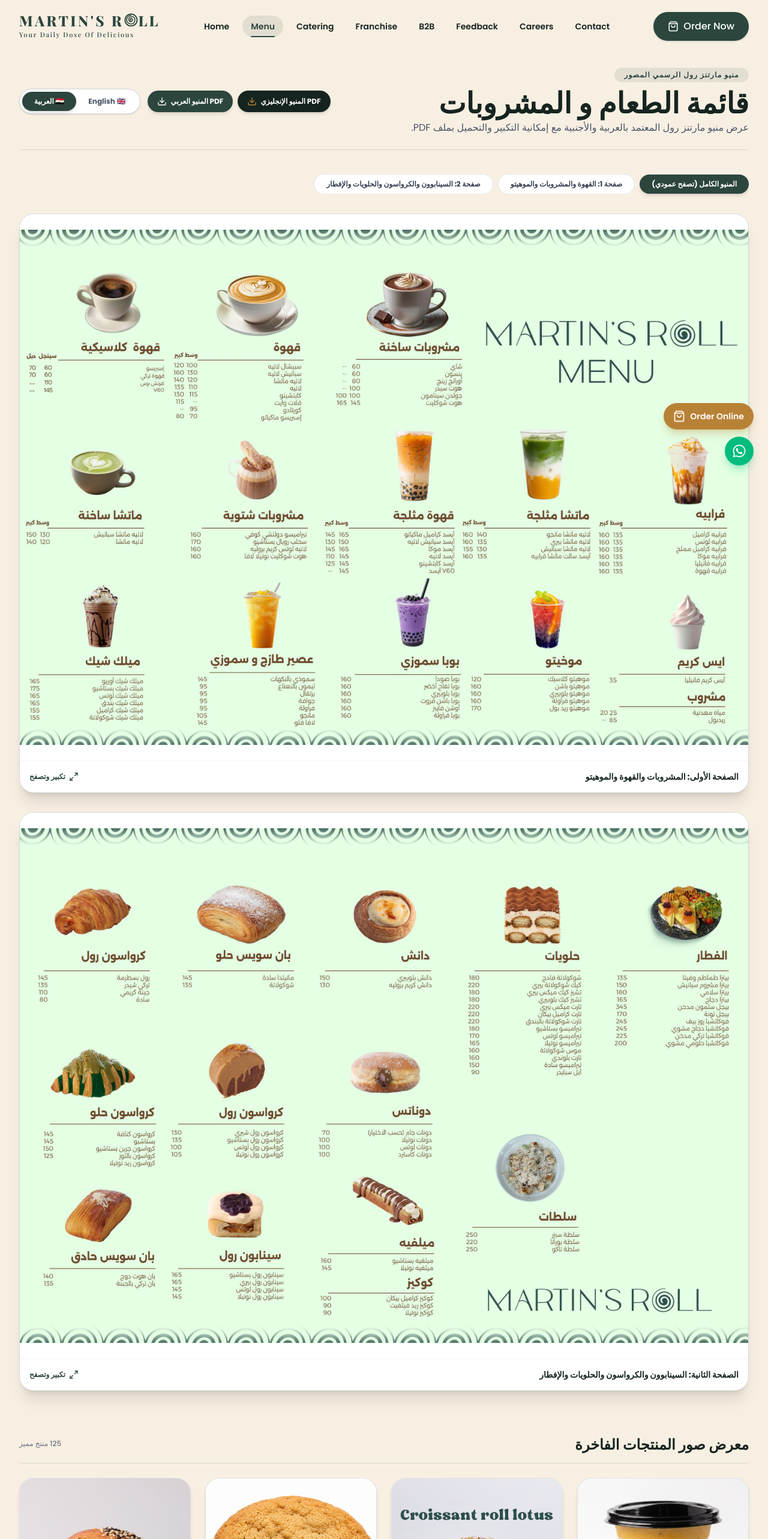
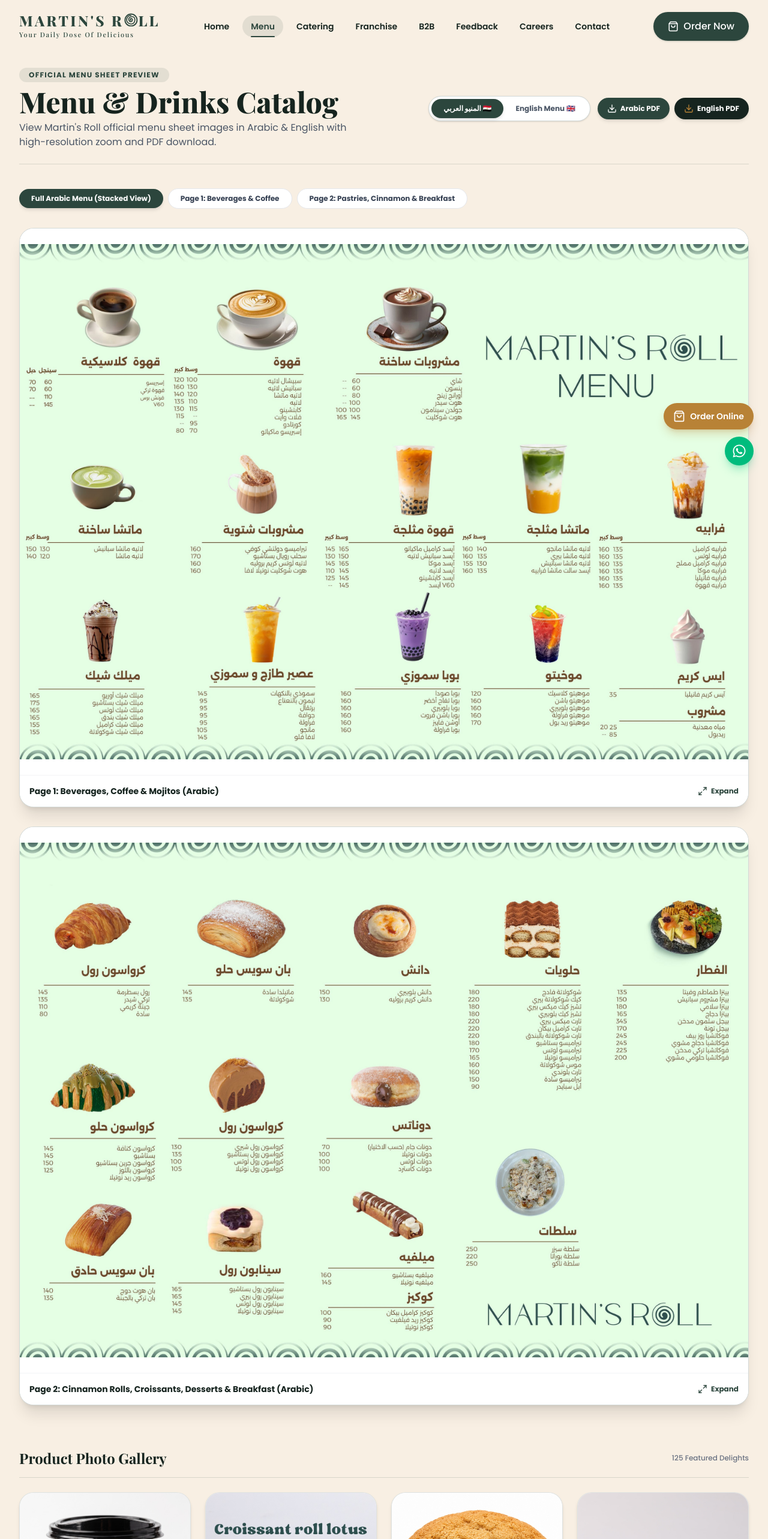
Before and after one commit to HemaEzzat123/martinsrolleg, a React (Vite) app: page /menu in a window 1280 px wide. Shown: the top 2566 px of the page at 60% size. Built offline with nearby package versions, Linux system fonts and the light colour scheme; a web font is replaced by a local one.

Commit message:
adding feedback and arapic menu

```diff
--- a/src/pages/Menu.jsx
+++ b/src/pages/Menu.jsx
@@ -8,15 +8,13 @@
   FiZoomIn,
   FiZoomOut,
   FiRotateCcw,
-  FiMove,
-  FiGlobe,
-  FiGrid
+  FiMove
 } from 'react-icons/fi';
 import { PRODUCTS } from '../data/products';
 import { PageTransition } from '../components/common/PageTransition';
 
 export const Menu = () => {
-  const [activeLang, setActiveLang] = useState('ar'); // 'ar' or 'en'
+  const [activeMenuSheet, setActiveMenuSheet] = useState('ar'); // 'ar' or 'en'
   const [activeTab, setActiveTab] = useState('full'); // 'full', 'p1', 'p2'
   const [selectedImage, setSelectedImage] = useState(null);
   const [selectedImageTitle, setSelectedImageTitle] = useState('');
@@ -27,24 +25,19 @@
   const dragStartRef = useRef({ x: 0, y: 0 });
   const viewportRef = useRef(null);
 
-  const isAr = activeLang === 'ar';
-
   const menuImages = {
     ar: {
       full: {
         src: '/images/menu-pages/menu-ar-full.jpg',
-        title: "قائمة طعام مارتنز رول الرسمية (كاملة)",
-        titleEn: "Martin's Roll Official Menu Sheet (Full)"
+        title: "Martin's Roll Official Arabic Menu (Full)"
       },
       p1: {
         src: '/images/menu-pages/menu-ar-p1.jpg',
-        title: "الصفحة الأولى: المشروبات والقهوة والموهيتو",
-        titleEn: "Page 1: Beverages, Coffee & Mojitos"
+        title: "Page 1: Beverages, Coffee & Mojitos (Arabic)"
       },
       p2: {
         src: '/images/menu-pages/menu-ar-p2.jpg',
-        title: "الصفحة الثانية: السينابوون والكرواسون والحلويات والإفطار",
-        titleEn: "Page 2: Cinnamon Rolls, Croissants, Desserts & Breakfast"
+        title: "Page 2: Cinnamon Rolls, Croissants, Desserts & Breakfast (Arabic)"
       },
       pdfUrl: '/المنيو.pdf',
       pdfName: 'Martins-Roll-Menu-Arabic.pdf'
@@ -52,8 +45,7 @@
     en: {
       full: {
         src: '/images/menu-pages/menu-full.jpg',
-        title: "Martin's Roll Official English Menu Sheet",
-        titleEn: "Martin's Roll Official English Menu Sheet"
+        title: "Martin's Roll Official English Menu Sheet"
       },
       pdfUrl: '/Martins-Menu.pdf',
       pdfName: 'Martins-Roll-Menu-English.pdf'
@@ -199,11 +191,11 @@
     return () => el.removeEventListener('wheel', onWheel);
   }, [selectedImage]);
 
-  const currentLangData = menuImages[activeLang];
+  const currentSheetData = menuImages[activeMenuSheet];
 
   return (
     <PageTransition>
-      <div className="relative pt-28 pb-20 bg-brand-cream min-h-screen font-body" dir={isAr ? 'rtl' : 'ltr'}>
+      <div className="relative pt-28 pb-20 bg-brand-cream min-h-screen font-body text-brand-dark" dir="ltr">
 
         {/* Ambient glow backgrounds */}
         <div className="absolute top-1/4 left-10 w-96 h-96 bg-brand-olive/10 rounded-full blur-3xl pointer-events-none" />
@@ -211,62 +203,60 @@
 
         <div className="max-w-7xl mx-auto px-4 sm:px-6 lg:px-8 relative z-10 space-y-10">
 
-          {/* Header & Main Controls */}
+          {/* Header & Menu Sheet Controls */}
           <div className="flex flex-col md:flex-row items-center justify-between gap-6 border-b border-brand-olive/15 pb-6">
 
-            <div className="text-center md:text-right">
+            <div>
               <span className="inline-block px-4 py-1 mb-2 text-xs font-bold uppercase tracking-widest text-brand-olive bg-brand-olive/10 rounded-full">
-                {isAr ? 'منيو مارتنز رول الرسمي المصور' : "Martin's Roll Official Menu Preview"}
+                Official Menu Sheet Preview
               </span>
               <h1 className="text-3xl sm:text-5xl font-extrabold font-heading text-brand-dark">
-                {isAr ? 'قائمة الطعام و المشروبات' : 'Menu & Drinks Catalog'}
+                Menu & Drinks Catalog
               </h1>
               <p className="mt-2 text-sm sm:text-base text-gray-600 max-w-xl">
-                {isAr
-                  ? 'عرض منيو مارتنز رول المعتمد بالعربية والأجنبية مع إمكانية التكبير والتحميل بملف PDF.'
-                  : "View Martin's Roll official menu sheet images in Arabic and English with zoom and PDF download."}
+                View Martin's Roll official menu sheet images in Arabic & English with high-resolution zoom and PDF download.
               </p>
             </div>
 
-            {/* Language Switcher & Dual PDF Download Buttons */}
-            <div className="flex flex-col sm:flex-row items-center gap-3 shrink-0" dir="ltr">
+            {/* Menu Sheet Toggle Buttons & PDF Downloads */}
+            <div className="flex flex-col sm:flex-row items-center gap-3 shrink-0">
 
-              {/* Language Selector Buttons */}
+              {/* Sheet Language Switcher */}
               <div className="flex items-center bg-white border border-brand-olive/20 rounded-full p-1 shadow-sm">
                 <button
                   onClick={() => {
-                    setActiveLang('ar');
+                    setActiveMenuSheet('ar');
                     setActiveTab('full');
                   }}
                   className={`px-5 py-2 rounded-full text-xs font-bold transition-all cursor-pointer ${
-                    isAr ? 'bg-brand-olive text-white shadow-md' : 'text-gray-600 hover:text-brand-dark'
+                    activeMenuSheet === 'ar' ? 'bg-brand-olive text-white shadow-md' : 'text-gray-600 hover:text-brand-dark'
                   }`}
                 >
-                  العربية 🇪🇬
+                  المنيو العربي 🇪🇬
                 </button>
                 <button
                   onClick={() => {
-                    setActiveLang('en');
+                    setActiveMenuSheet('en');
                     setActiveTab('full');
                   }}
                   className={`px-5 py-2 rounded-full text-xs font-bold transition-all cursor-pointer ${
-                    !isAr ? 'bg-brand-olive text-white shadow-md' : 'text-gray-600 hover:text-brand-dark'
+                    activeMenuSheet === 'en' ? 'bg-brand-olive text-white shadow-md' : 'text-gray-600 hover:text-brand-dark'
                   }`}
                 >
-                  English 🇬🇧
+                  English Menu 🇬🇧
                 </button>
               </div>
 
-              {/* PDF Downloads */}
+              {/* PDF Download Buttons */}
               <div className="flex items-center space-x-2">
                 <a
                   href="/المنيو.pdf"
                   download="Martins-Roll-Menu-Arabic.pdf"
                   className="inline-flex items-center space-x-1.5 bg-brand-olive hover:bg-brand-olive-dark text-white px-4 py-2.5 rounded-full text-xs font-bold transition-all shadow-md cursor-pointer"
-                  title="تحميل المنيو العربي PDF"
+                  title="Download Arabic Menu PDF"
                 >
                   <FiDownload className="w-4 h-4" />
-                  <span>{isAr ? 'المنيو العربي PDF' : 'Arabic PDF'}</span>
+                  <span>Arabic PDF</span>
                 </a>
 
                 <a
@@ -276,7 +266,7 @@
                   title="Download English Menu PDF"
                 >
                   <FiDownload className="w-4 h-4 text-brand-gold" />
-                  <span>{isAr ? 'المنيو الإنجليزي PDF' : 'English PDF'}</span>
+                  <span>English PDF</span>
                 </a>
               </div>
 
@@ -287,8 +277,8 @@
           {/* Menu Sheet Image Display */}
           <div className="space-y-6">
 
-            {/* Arabic Page Tabs Selector (Only for Arabic menu which has Page 1 & Page 2) */}
-            {isAr && (
+            {/* Page Tabs Selector for Arabic Sheet */}
+            {activeMenuSheet === 'ar' && (
               <div className="flex items-center justify-center sm:justify-start space-x-2 overflow-x-auto pb-2 no-scrollbar">
                 <button
                   onClick={() => setActiveTab('full')}
@@ -298,7 +288,7 @@
                       : 'bg-white text-gray-700 hover:bg-gray-100 border border-gray-200'
                   }`}
                 >
-                  المنيو الكامل (تصفح عمودي)
+                  Full Arabic Menu (Stacked View)
                 </button>
                 <button
                   onClick={() => setActiveTab('p1')}
@@ -308,7 +298,7 @@
                       : 'bg-white text-gray-700 hover:bg-gray-100 border border-gray-200'
                   }`}
                 >
-                  صفحة 1: القهوة والمشروبات والموهيتو
+                  Page 1: Beverages & Coffee
                 </button>
                 <button
                   onClick={() => setActiveTab('p2')}
@@ -318,42 +308,42 @@
                       : 'bg-white text-gray-700 hover:bg-gray-100 border border-gray-200'
                   }`}
                 >
-                  صفحة 2: السينابوون والكرواسون والحلويات والإفطار
+                  Page 2: Pastries, Cinnamon & Breakfast
                 </button>
               </div>
             )}
 
-            {/* Image Preview Cards */}
-            {isAr ? (
+            {/* Menu Sheet Image Viewer Cards */}
+            {activeMenuSheet === 'ar' ? (
               activeTab === 'full' ? (
-                /* Full Stack View for Arabic (Displays both pages clearly stacked) */
+                /* Full Stacked View for Arabic Sheet */
                 <div className="space-y-8">
                   {/* Page 1 */}
                   <div className="relative group rounded-3xl overflow-hidden shadow-xl border border-brand-olive/20 bg-white">
                     <div
                       className="relative cursor-pointer overflow-hidden flex items-center justify-center bg-gray-50"
-                      onClick={() => openImage(currentLangData.p1.src, currentLangData.p1.title)}
+                      onClick={() => openImage(currentSheetData.p1.src, currentSheetData.p1.title)}
                     >
                       <img
-                        src={currentLangData.p1.src}
-                        alt={currentLangData.p1.title}
+                        src={currentSheetData.p1.src}
+                        alt={currentSheetData.p1.title}
                         className="w-full h-auto object-contain group-hover:scale-[1.01] transition-transform duration-500"
                       />
                       <div className="absolute inset-0 bg-brand-dark/20 opacity-0 group-hover:opacity-100 transition-opacity duration-300 flex items-center justify-center">
                         <span className="bg-white/95 text-brand-dark px-5 py-2.5 rounded-2xl font-bold text-sm shadow-xl flex items-center space-x-2">
                           <FiEye className="w-5 h-5 text-brand-olive" />
-                          <span>اضغط لتكبير صفحة المشروبات ملء الشاشة</span>
+                          <span>Click to Zoom Beverages Page</span>
                         </span>
                       </div>
                     </div>
                     <div className="p-4 bg-white border-t border-gray-100 flex items-center justify-between text-sm">
-                      <span className="font-bold text-brand-dark">{currentLangData.p1.title}</span>
+                      <span className="font-bold text-brand-dark">{currentSheetData.p1.title}</span>
                       <button
-                        onClick={() => openImage(currentLangData.p1.src, currentLangData.p1.title)}
+                        onClick={() => openImage(currentSheetData.p1.src, currentSheetData.p1.title)}
                         className="inline-flex items-center space-x-1.5 text-xs font-bold text-brand-olive cursor-pointer"
                       >
                         <FiMaximize2 className="w-4 h-4" />
-                        <span>تكبير وتصفح</span>
+                        <span>Expand</span>
                       </button>
                     </div>
                   </div>
@@ -362,59 +352,59 @@
                   <div className="relative group rounded-3xl overflow-hidden shadow-xl border border-brand-olive/20 bg-white">
                     <div
                       className="relative cursor-pointer overflow-hidden flex items-center justify-center bg-gray-50"
-                      onClick={() => openImage(currentLangData.p2.src, currentLangData.p2.title)}
+                      onClick={() => openImage(currentSheetData.p2.src, currentSheetData.p2.title)}
                     >
                       <img
-                        src={currentLangData.p2.src}
-                        alt={currentLangData.p2.title}
+                        src={currentSheetData.p2.src}
+                        alt={currentSheetData.p2.title}
                         className="w-full h-auto object-contain group-hover:scale-[1.01] transition-transform duration-500"
                       />
                       <div className="absolute inset-0 bg-brand-dark/20 opacity-0 group-hover:opacity-100 transition-opacity duration-300 flex items-center justify-center">
                         <span className="bg-white/95 text-brand-dark px-5 py-2.5 rounded-2xl font-bold text-sm shadow-xl flex items-center space-x-2">
                           <FiEye className="w-5 h-5 text-brand-olive" />
-                          <span>اضغط لتكبير صفحة الحلويات والمعجنات ملء الشاشة</span>
+                          <span>Click to Zoom Pastries & Desserts Page</span>
                         </span>
                       </div>
                     </div>
                     <div className="p-4 bg-white border-t border-gray-100 flex items-center justify-between text-sm">
-                      <span className="font-bold text-brand-dark">{currentLangData.p2.title}</span>
+                      <span className="font-bold text-brand-dark">{currentSheetData.p2.title}</span>
                       <button
-                        onClick={() => openImage(currentLangData.p2.src, currentLangData.p2.title)}
+                        onClick={() => openImage(currentSheetData.p2.src, currentSheetData.p2.title)}
                         className="inline-flex items-center space-x-1.5 text-xs font-bold text-brand-olive cursor-pointer"
                       >
                         <FiMaximize2 className="w-4 h-4" />
-                        <span>تكبير وتصفح</span>
+                        <span>Expand</span>
                       </button>
                     </div>
                   </div>
                 </div>
               ) : (
-                /* Single Page Selected View */
+                /* Single Page View for Arabic Sheet */
                 <div className="relative group rounded-3xl overflow-hidden shadow-xl border border-brand-olive/20 bg-white">
                   <div
                     className="relative cursor-pointer overflow-hidden flex items-center justify-center bg-gray-50"
-                    onClick={() => openImage(currentLangData[activeTab].src, currentLangData[activeTab].title)}
+                    onClick={() => openImage(currentSheetData[activeTab].src, currentSheetData[activeTab].title)}
                   >
                     <img
-                      src={currentLangData[activeTab].src}
-                      alt={currentLangData[activeTab].title}
+                      src={currentSheetData[activeTab].src}
+                      alt={currentSheetData[activeTab].title}
                       className="w-full h-auto object-contain group-hover:scale-[1.01] transition-transform duration-500"
                     />
                     <div className="absolute inset-0 bg-brand-dark/20 opacity-0 group-hover:opacity-100 transition-opacity duration-300 flex items-center justify-center">
                       <span className="bg-white/95 text-brand-dark px-5 py-2.5 rounded-2xl font-bold text-sm shadow-xl flex items-center space-x-2">
                         <FiEye className="w-5 h-5 text-brand-olive" />
-                        <span>اضغط لتكبير الصورة ملء الشاشة</span>
+                        <span>Click to Zoom & View Fullscreen</span>
                       </span>
                     </div>
                   </div>
                   <div className="p-4 bg-white border-t border-gray-100 flex items-center justify-between text-sm">
-                    <span className="font-bold text-brand-dark">{currentLangData[activeTab].title}</span>
+                    <span className="font-bold text-brand-dark">{currentSheetData[activeTab].title}</span>
                     <button
-                      onClick={() => openImage(currentLangData[activeTab].src, currentLangData[activeTab].title)}
+                      onClick={() => openImage(currentSheetData[activeTab].src, currentSheetData[activeTab].title)}
                       className="inline-flex items-center space-x-1.5 text-xs font-bold text-brand-olive cursor-pointer"
                     >
                       <FiMaximize2 className="w-4 h-4" />
-                      <span>تكبير وتصفح</span>
+                      <span>Expand</span>
                     </button>
                   </div>
                 </div>
@@ -424,11 +414,11 @@
               <div className="relative group rounded-3xl overflow-hidden shadow-xl border border-brand-olive/20 bg-white">
                 <div
                   className="relative cursor-pointer overflow-hidden flex items-center justify-center bg-gray-50"
-                  onClick={() => openImage(currentLangData.full.src, currentLangData.full.titleEn)}
+                  onClick={() => openImage(currentSheetData.full.src, currentSheetData.full.title)}
                 >
                   <img
-                    src={currentLangData.full.src}
-                    alt={currentLangData.full.titleEn}
+                    src={currentSheetData.full.src}
+                    alt={currentSheetData.full.title}
                     className="w-full h-auto object-contain group-hover:scale-[1.01] transition-transform duration-500"
                   />
                   <div className="absolute inset-0 bg-brand-dark/20 opacity-0 group-hover:opacity-100 transition-opacity duration-300 flex items-center justify-center">
@@ -439,9 +429,9 @@
                   </div>
                 </div>
                 <div className="p-4 bg-white border-t border-gray-100 flex items-center justify-between text-sm">
-                  <span className="font-bold text-brand-dark">{currentLangData.full.titleEn}</span>
+                  <span className="font-bold text-brand-dark">{currentSheetData.full.title}</span>
                   <button
-                    onClick={() => openImage(currentLangData.full.src, currentLangData.full.titleEn)}
+                    onClick={() => openImage(currentSheetData.full.src, currentSheetData.full.title)}
                     className="inline-flex items-center space-x-1.5 text-xs font-bold text-brand-olive cursor-pointer"
                   >
                     <FiMaximize2 className="w-4 h-4" />
@@ -453,14 +443,14 @@
 
           </div>
 
-          {/* Featured Product Photo Gallery */}
+          {/* Product Photo Gallery */}
           <div className="pt-8 space-y-6">
             <div className="flex items-center justify-between border-b border-brand-olive/15 pb-4">
               <h2 className="text-xl sm:text-2xl font-bold font-heading text-brand-dark">
-                {isAr ? 'معرض صور المنتجات الفاخرة' : 'Product Photo Gallery'}
+                Product Photo Gallery
               </h2>
               <span className="text-xs font-medium text-gray-500">
-                {PRODUCTS.length} {isAr ? 'منتج مميز' : 'Featured Delights'}
+                {PRODUCTS.length} Featured Delights
               </span>
             </div>
 
@@ -471,20 +461,20 @@
                   initial={{ opacity: 0, y: 15 }}
                   animate={{ opacity: 1, y: 0 }}
                   transition={{ duration: 0.3, delay: (index % 12) * 0.03 }}
-                  onClick={() => openImage(product.image, isAr ? product.nameAr : product.nameEn)}
+                  onClick={() => openImage(product.image, product.nameEn)}
                   className="group relative cursor-pointer overflow-hidden rounded-3xl shadow-md hover:shadow-2xl transition-all duration-500 bg-white border border-brand-olive/15"
                 >
                   <div className="aspect-[4/5] w-full overflow-hidden">
                     <img
                       src={product.image}
-                      alt={isAr ? product.nameAr : product.nameEn}
+                      alt={product.nameEn}
                       loading="lazy"
                       className="w-full h-full object-cover group-hover:scale-105 transition-transform duration-500 ease-out"
                     />
                   </div>
                   <div className="p-3 text-center bg-white border-t border-gray-100">
                     <p className="text-xs font-bold text-brand-dark line-clamp-1">
-                      {isAr ? product.nameAr : product.nameEn}
+                      {product.nameEn}
                     </p>
                   </div>
                 </motion.div>
@@ -506,21 +496,19 @@
             <div
               className="w-full bg-black/80 border-b border-white/10 px-4 sm:px-6 py-3 flex flex-wrap items-center justify-between z-30 text-white shadow-xl gap-2"
               onClick={(e) => e.stopPropagation()}
-              dir="ltr"
             >
               <div className="flex items-center space-x-3">
                 <span className="font-bold text-sm sm:text-base text-gray-100">
                   {selectedImageTitle || "Martin's Roll Menu Sheet"}
                 </span>
 
-                {/* Download PDF button inside Lightbox */}
                 <a
-                  href={currentLangData.pdfUrl}
-                  download={currentLangData.pdfName}
+                  href={currentSheetData.pdfUrl}
+                  download={currentSheetData.pdfName}
                   className="hidden sm:inline-flex items-center space-x-1.5 bg-[#1B3A2D] hover:bg-[#122A20] text-white px-3 py-1.5 rounded-xl text-xs font-semibold transition-colors shadow-sm cursor-pointer"
                 >
                   <FiDownload className="w-4 h-4 text-amber-400" />
-                  <span>{isAr ? 'تحميل PDF' : 'Download PDF'}</span>
+                  <span>Download PDF</span>
                 </a>
               </div>
 
@@ -620,7 +608,6 @@
               {/* Floating Pan & Zoom Hint */}
               <div
                 className="absolute bottom-5 left-1/2 -translate-x-1/2 bg-black/75 backdrop-blur-md border border-white/15 px-4 py-2 rounded-full text-xs text-gray-200 shadow-2xl flex items-center space-x-2 pointer-events-none z-20"
-                dir="ltr"
               >
                 <FiMove className="w-4 h-4 text-amber-400 animate-pulse" />
                 <span>
```
Also changed, not shown: src/components/forms/FeedbackForm.jsx (+14 -5 lines).
